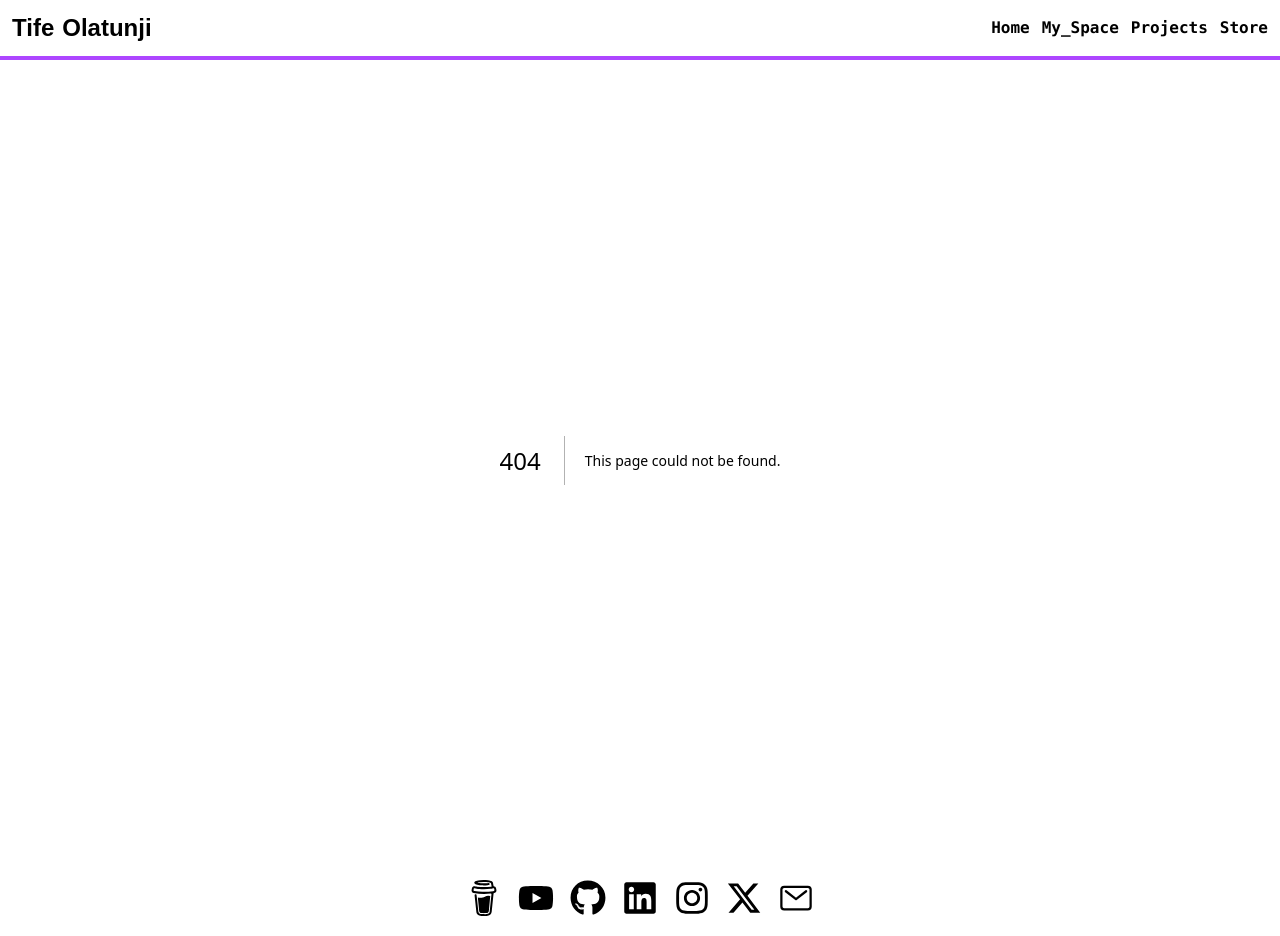
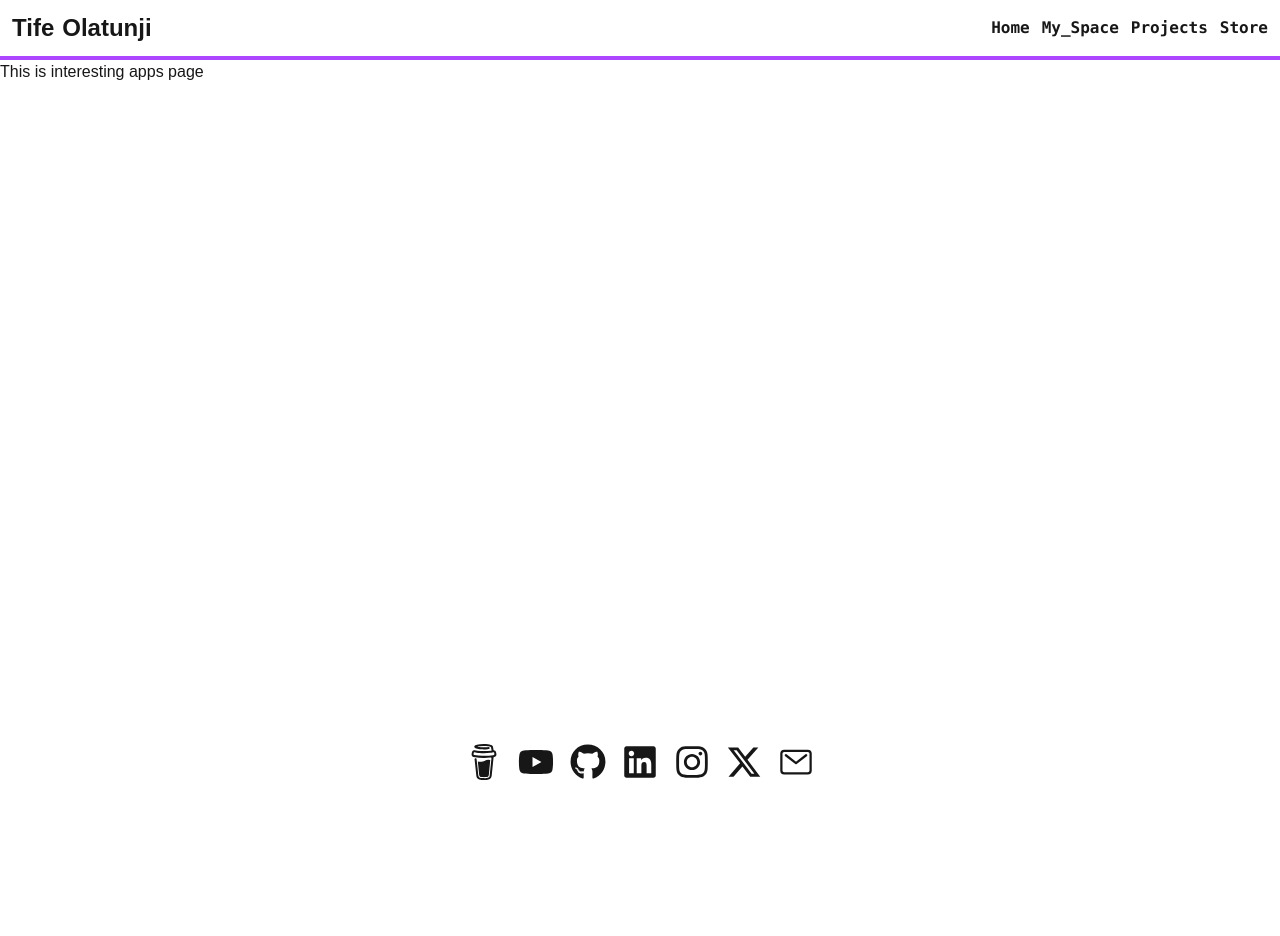
Before and after one commit to Qayyax/portfolio, a Next.js app: page /my_space/apps in a window 1280 px wide. Before the commit this address had no page. After the commit the page ends 800 px from the top, so only its background shows below. Built offline with nearby package versions, Linux system fonts and the light colour scheme; a web font is replaced by a local one.

Commit message:
added new nested routed - interesting apps

```diff
--- /dev/null
+++ b/app/my_space/apps/page.tsx
@@ -0,0 +1,3 @@
+export default function InterestingAppsPage() {
+  return <div>This is interesting apps page</div>;
+}
```
